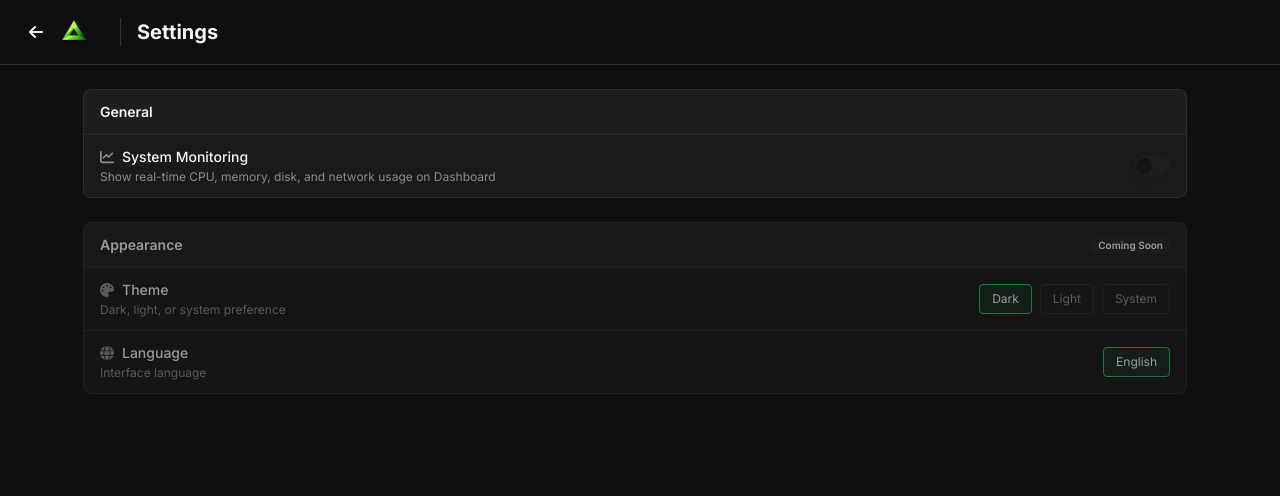
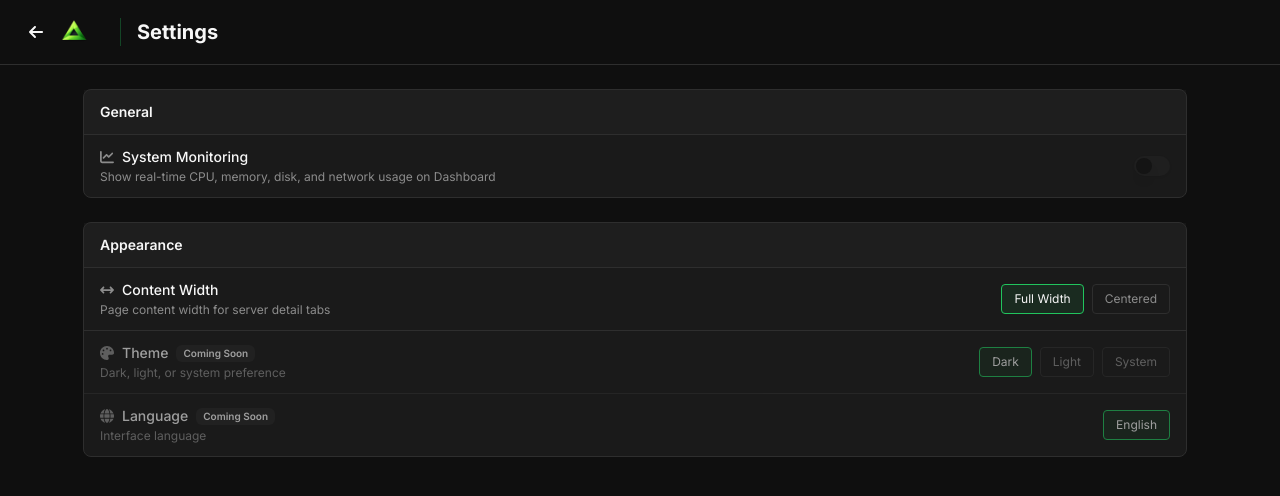
Before and after one commit to xscr33m/Game-Servum, a React (Vite) app in the folder client/: page /settings in a window 1280 px wide. Shown: the top 496 px of the page. Built offline with nearby package versions, Linux system fonts and the light colour scheme; no server answers.

Commit message:
feat: implement content width management across server detail tabs and settings

```diff
--- a/client/src/components/server-details/ConfigTab.tsx
+++ b/client/src/components/server-details/ConfigTab.tsx
@@ -22,7 +22,9 @@ import { Tabs, TabsContent, TabsList, TabsTrigger } from "@/components/ui/tabs";
 import { CodeMirrorEditor } from "@/components/ui/code-editor";
 import { useBackend } from "@/hooks/useBackend";
 import { useWebSocket } from "@/hooks/useWebSocket";
+import { useContentWidth } from "@/hooks/useContentWidth";
 import { toastSuccess } from "@/lib/toast";
+import { cn } from "@/lib/utils";
 import { getConfigEditor } from "@/components/server-details/games/registry";
 import type { GameServer } from "@/types";
 
@@ -41,6 +43,7 @@ interface ConfigTabProps {
 export function ConfigTab({ server, onRefresh }: ConfigTabProps) {
   const { api, isConnected } = useBackend();
   const { subscribe } = useWebSocket();
+  const { contentClass } = useContentWidth();
   const [loading, setLoading] = useState(true);
   const [saving, setSaving] = useState(false);
   const [error, setError] = useState<string | null>(null);
@@ -187,7 +190,7 @@ export function ConfigTab({ server, onRefresh }: ConfigTabProps) {
     !initialMode
   ) {
     return (
-      <div className="max-w-5xl mx-auto px-4 py-6 w-full">
+      <div className={cn("px-4 pt-4 pb-6 w-full", contentClass)}>
         <div className="py-8 text-center text-muted-foreground">
           Loading configuration...
         </div>
@@ -199,7 +202,7 @@ export function ConfigTab({ server, onRefresh }: ConfigTabProps) {
   if (initialMode) {
     const Editor = getConfigEditor(server.gameId);
     return (
-      <div className="max-w-5xl mx-auto px-4 py-6 w-full space-y-4">
+      <div className={cn("px-4 pt-4 pb-6 w-full space-y-4", contentClass)}>
         <Alert>
           <FaCircleInfo className="h-4 w-4" />
           <AlertDescription>
@@ -233,7 +236,7 @@ export function ConfigTab({ server, onRefresh }: ConfigTabProps) {
 
   if (error && !currentState?.rawContent) {
     return (
-      <div className="max-w-5xl mx-auto px-4 py-6 w-full">
+      <div className={cn("px-4 pt-4 pb-6 w-full", contentClass)}>
         <Alert variant="destructive">
           <FaCircleExclamation className="h-4 w-4" />
           <AlertDescription>{error}</AlertDescription>
@@ -246,10 +249,10 @@ export function ConfigTab({ server, onRefresh }: ConfigTabProps) {
   const hasMultipleFiles = configFiles.length > 1;
 
   return (
-    <div className="flex flex-col flex-1 min-h-0">
+    <div className="flex flex-col flex-1 min-h-0 pt-2">
       {/* Messages */}
       {error && (
-        <div className="max-w-5xl mx-auto w-full px-4 pt-4">
+        <div className={cn("w-full px-4 pt-4", contentClass)}>
           <Alert variant="destructive">
             <FaCircleExclamation className="h-4 w-4" />
             <AlertDescription>{error}</AlertDescription>
@@ -261,7 +264,12 @@ export function ConfigTab({ server, onRefresh }: ConfigTabProps) {
       {currentState && (
         <Tabs defaultValue="form" className="flex flex-col flex-1 min-h-0">
           <div className="shrink-0 border-b bg-background">
-            <div className="max-w-5xl mx-auto px-4 flex flex-wrap items-center justify-between gap-3 py-2">
+            <div
+              className={cn(
+                "px-4 flex flex-wrap items-center justify-between gap-3 pb-2",
+                contentClass,
+              )}
+            >
               <div className="flex items-center gap-3">
                 {/* File selector dropdown for multi-file games */}
                 {hasMultipleFiles && (
@@ -331,7 +339,7 @@ export function ConfigTab({ server, onRefresh }: ConfigTabProps) {
           </div>
 
           <TabsContent value="form" className="flex-1 overflow-y-auto mt-0">
-            <div className="max-w-5xl mx-auto px-4 py-6">
+            <div className={cn("px-4 pt-4 pb-6", contentClass)}>
               {(() => {
                 const Editor = getConfigEditor(server.gameId);
                 return Editor ? (
@@ -355,7 +363,7 @@ export function ConfigTab({ server, onRefresh }: ConfigTabProps) {
           </TabsContent>
 
           <TabsContent value="raw" className="flex-1 min-h-0 mt-0 px-4 py-4">
-            <div className="max-w-5xl mx-auto h-full">
+            <div className={cn("h-full", contentClass)}>
               <div className="rounded-md border overflow-hidden h-full min-h-[300px]">
                 <CodeMirrorEditor
                   content={currentState.rawContent}
--- a/client/src/components/server-details/FilesTab.tsx
+++ b/client/src/components/server-details/FilesTab.tsx
@@ -9,6 +9,8 @@ import {
 } from "@/components/ui/select";
 import { FileExplorer } from "@/components/file-explorer/FileExplorer";
 import { useBackend } from "@/hooks/useBackend";
+import { useContentWidth } from "@/hooks/useContentWidth";
+import { cn } from "@/lib/utils";
 import type { GameServer } from "@/types";
 
 interface BrowsableRoot {
@@ -22,6 +24,7 @@ interface FilesTabProps {
 
 export function FilesTab({ server }: FilesTabProps) {
   const { api, isConnected } = useBackend();
+  const { contentClass } = useContentWidth();
   const [roots, setRoots] = useState<BrowsableRoot[]>([]);
   const [selectedRoot, setSelectedRoot] = useState<string>("");
   const [loading, setLoading] = useState(true);
@@ -64,7 +67,12 @@ export function FilesTab({ server }: FilesTabProps) {
   }
 
   return (
-    <div className="flex flex-col flex-1 min-h-0 px-4 py-4 gap-4">
+    <div
+      className={cn(
+        "flex flex-col flex-1 min-h-0 px-4 py-4 gap-4",
+        contentClass,
+      )}
+    >
       {/* Root selector */}
       {roots.length > 1 ? (
         <div className="flex items-center gap-3 shrink-0">
--- a/client/src/components/server-details/LogsTab.tsx
+++ b/client/src/components/server-details/LogsTab.tsx
@@ -38,7 +38,9 @@ import { Label } from "@/components/ui/label";
 import { Badge } from "@/components/ui/badge";
 import { Input } from "@/components/ui/input";
 import { useBackend } from "@/hooks/useBackend";
+import { useContentWidth } from "@/hooks/useContentWidth";
 import { toastSuccess } from "@/lib/toast";
+import { cn } from "@/lib/utils";
 import { logger } from "@/lib/logger";
 import type { GameServer, LogFile, ArchiveSession, LogSettings } from "@/types";
 
@@ -87,6 +89,7 @@ const RETENTION_OPTIONS = [
 
 export function LogsTab({ server }: LogsTabProps) {
   const { api, isConnected } = useBackend();
+  const { contentClass } = useContentWidth();
   // State
   const [currentLogs, setCurrentLogs] = useState<LogFile[]>([]);
   const [archives, setArchives] = useState<ArchiveSession[]>([]);
@@ -385,10 +388,15 @@ export function LogsTab({ server }: LogsTabProps) {
     currentLogs.length + archives.reduce((sum, a) => sum + a.fileCount, 0);
 
   return (
-    <div className="flex flex-col flex-1 min-h-0">
+    <div className="flex flex-col flex-1 min-h-0 pt-2">
       {/* ── Sticky Toolbar ── */}
       <div className="shrink-0 border-b bg-background">
-        <div className="px-4 py-2 flex flex-wrap items-center justify-between gap-2">
+        <div
+          className={cn(
+            "px-4 py-2 flex flex-wrap items-center justify-between gap-2",
+            contentClass,
+          )}
+        >
           {/* Left: file info */}
           <div className="flex items-center gap-2 min-w-0 flex-1">
             <FaFileLines className="h-4 w-4 text-ring shrink-0" />
@@ -470,7 +478,9 @@ export function LogsTab({ server }: LogsTabProps) {
 
         {/* Search + Word Wrap row */}
         {selectedLog && (
-          <div className="px-4 pb-2 flex items-center gap-2">
+          <div
+            className={cn("px-4 pb-2 flex items-center gap-2", contentClass)}
+          >
             <div className="relative flex-1">
               <FaMagnifyingGlass className="absolute left-3 top-1/2 -translate-y-1/2 h-3.5 w-3.5 text-muted-foreground" />
               <Input
@@ -503,11 +513,16 @@ export function LogsTab({ server }: LogsTabProps) {
       </div>
 
       {/* ── Content: Sidebar + Viewer ── */}
-      <div className="flex-1 flex flex-col lg:flex-row min-h-0 overflow-hidden">
+      <div
+        className={cn(
+          "flex-1 flex flex-col lg:flex-row min-h-0 overflow-hidden px-4 pb-4 pt-2 gap-4",
+          contentClass,
+        )}
+      >
         {/* Mobile file list toggle */}
         <button
           type="button"
-          className="lg:hidden shrink-0 flex items-center justify-between w-full px-4 py-2.5 border-b bg-muted/30 text-sm font-medium text-muted-foreground hover:text-foreground transition-colors"
+          className="lg:hidden shrink-0 flex items-center justify-between w-full px-4 py-2.5 rounded-lg border bg-muted/30 text-sm font-medium text-muted-foreground hover:text-foreground transition-colors"
           onClick={() => setSidebarOpen(!sidebarOpen)}
         >
           <div className="flex items-center gap-2">
@@ -554,10 +569,8 @@ export function LogsTab({ server }: LogsTabProps) {
 
         {/* File list sidebar */}
         <div
-          className={`lg:w-72 lg:border-r shrink-0 overflow-y-auto bg-background ${
-            sidebarOpen
-              ? "max-h-64 lg:max-h-none border-b lg:border-b-0"
-              : "hidden lg:block"
+          className={`lg:w-72 shrink-0 overflow-y-auto bg-background rounded-lg border ${
+            sidebarOpen ? "max-h-64 lg:max-h-none" : "hidden lg:block"
           }`}
         >
           {/* Desktop sidebar header */}
@@ -752,7 +765,7 @@ export function LogsTab({ server }: LogsTabProps) {
 
         {/* Log viewer */}
         <div className="flex-1 min-w-0 min-h-0 flex flex-col overflow-hidden">
-          <div className="flex-1 p-4 flex flex-col min-h-0">
+          <div className="flex-1 flex flex-col min-h-0">
             {loadingContent ? (
               <div className="flex-1 flex items-center justify-center text-muted-foreground">
                 <div className="text-center">
--- a/client/src/components/server-details/OverviewTab.tsx
+++ b/client/src/components/server-details/OverviewTab.tsx
@@ -263,7 +263,7 @@ export function OverviewTab({ server, onRefresh }: OverviewTabProps) {
       )}
 
       {/* Metadata bar */}
-      <div className="grid grid-cols-2 gap-3 pb-6 border-b items-center sm:flex sm:flex-wrap sm:gap-x-6 sm:gap-y-3">
+      <div className="grid grid-cols-2 gap-3 pb-4 border-b items-center sm:flex sm:flex-wrap sm:gap-x-6 sm:gap-y-3">
         <div className="flex items-center gap-2">
           <FaServer className="h-3.5 w-3.5 text-muted-foreground" />
           <span className="text-sm text-muted-foreground">Game</span>
--- a/client/src/components/server-details/PlayersTab.tsx
+++ b/client/src/components/server-details/PlayersTab.tsx
@@ -22,7 +22,9 @@ import { Badge } from "@/components/ui/badge";
 import { Tabs, TabsContent, TabsList, TabsTrigger } from "@/components/ui/tabs";
 import { useBackend } from "@/hooks/useBackend";
 import { useGameCapabilities } from "@/hooks/useGameCapabilities";
+import { useContentWidth } from "@/hooks/useContentWidth";
 import { toastSuccess, toastError } from "@/lib/toast";
+import { cn } from "@/lib/utils";
 import type { GameServer, PlayerSummary } from "@/types";
 
 interface PlayersTabProps {
@@ -94,6 +96,7 @@ export function PlayersTab({ server }: PlayersTabProps) {
 
   const { api, subscribe, isConnected } = useBackend();
   const { capabilities } = useGameCapabilities(server.gameId);
+  const { contentClass } = useContentWidth();
 
   const hasWhitelist = capabilities?.whitelist !== false;
   const hasBanList = capabilities?.banList !== false;
@@ -324,10 +327,10 @@ export function PlayersTab({ server }: PlayersTabProps) {
   const offlinePlayers = players.filter((p) => !p.isOnline);
 
   return (
-    <div className="flex flex-col flex-1 min-h-0">
+    <div className="flex flex-col flex-1 min-h-0 pt-2">
       {/* Error message */}
       {error && (
-        <div className="max-w-5xl mx-auto w-full px-4 pt-4">
+        <div className={cn("w-full px-4 pt-4", contentClass)}>
           <Alert variant="destructive">
             <FaCircleExclamation className="h-4 w-4" />
             <AlertDescription>{error}</AlertDescription>
@@ -342,7 +345,12 @@ export function PlayersTab({ server }: PlayersTabProps) {
         className="flex flex-col flex-1 min-h-0"
       >
         <div className="shrink-0 border-b bg-background">
-          <div className="max-w-5xl mx-auto px-4 flex flex-wrap items-center justify-between gap-3 py-2">
+          <div
+            className={cn(
+              "px-4 flex flex-wrap items-center justify-between gap-3 pb-2",
+              contentClass,
+            )}
+          >
             <TabsList>
               <TabsTrigger value="overview" className="gap-2">
                 <FaUsers className="h-4 w-4 text-ring/70" />
@@ -427,7 +435,7 @@ export function PlayersTab({ server }: PlayersTabProps) {
 
         {/* ── Player Overview Tab ── */}
         <TabsContent value="overview" className="flex-1 overflow-y-auto mt-0">
-          <div className="max-w-5xl mx-auto px-4 py-6 space-y-0">
+          <div className={cn("px-4 pt-4 pb-6 space-y-0", contentClass)}>
             {/* Online Players */}
             <div className="pb-6 border-b">
               <div className="flex items-center justify-between mb-3">
@@ -824,7 +832,7 @@ export function PlayersTab({ server }: PlayersTabProps) {
             value="whitelist"
             className="flex-1 min-h-0 mt-0 px-4 py-4"
           >
-            <div className="max-w-5xl mx-auto h-full">
+            <div className={cn("h-full", contentClass)}>
               {filesLoading ? (
                 <div className="text-center py-8 text-muted-foreground text-sm">
                   Loading...
@@ -848,7 +856,7 @@ export function PlayersTab({ server }: PlayersTabProps) {
         {/* ── Ban List Tab ── */}
         {hasBanList && (
           <TabsContent value="ban" className="flex-1 min-h-0 mt-0 px-4 py-4">
-            <div className="max-w-5xl mx-auto h-full">
+            <div className={cn("h-full", contentClass)}>
               {filesLoading ? (
                 <div className="text-center py-8 text-muted-foreground text-sm">
                   Loading...
--- /dev/null
+++ b/client/src/hooks/useContentWidth.ts
@@ -0,0 +1,40 @@
+import { useSyncExternalStore } from "react";
+import { getElectronSettings } from "@/lib/electronSettings";
+
+const STORAGE_KEY = "content_width_mode";
+
+type ContentWidthMode = "full" | "centered";
+
+const listeners = new Set<() => void>();
+
+function emitChange() {
+  for (const listener of listeners) {
+    listener();
+  }
+}
+
+function subscribe(listener: () => void): () => void {
+  listeners.add(listener);
+  return () => listeners.delete(listener);
+}
+
+function getSnapshot(): ContentWidthMode {
+  const value = getElectronSettings().getItem(STORAGE_KEY);
+  return value === "centered" ? "centered" : "full";
+}
+
+export function setContentWidthMode(mode: ContentWidthMode): void {
+  getElectronSettings().setItem(STORAGE_KEY, mode);
+  emitChange();
+}
+
+export function useContentWidth(): {
+  contentClass: string;
+  mode: ContentWidthMode;
+} {
+  const mode = useSyncExternalStore(subscribe, getSnapshot, getSnapshot);
+  return {
+    mode,
+    contentClass: mode === "centered" ? "max-w-5xl mx-auto w-full" : "",
+  };
+}
--- a/client/src/pages/ServerDetail.tsx
+++ b/client/src/pages/ServerDetail.tsx
@@ -12,6 +12,7 @@ import {
 } from "react-icons/fa6";
 import { Button } from "@/components/ui/button";
 import { Badge } from "@/components/ui/badge";
+import { useContentWidth } from "@/hooks/useContentWidth";
 import { OverviewTab } from "@/components/server-details/OverviewTab";
 import { ConfigTab } from "@/components/server-details/ConfigTab";
 import { ModsTab } from "@/components/server-details/ModsTab";
@@ -30,6 +31,7 @@ import { AppHeader } from "@/components/AppHeader";
 import { AgentStatusBanner } from "@/components/agent/AgentStatusBanner";
 import { DeleteServerDialog } from "@/components/server-details/dialogs/DeleteServerDialog";
 import { CancelInstallDialog } from "@/components/server-details/dialogs/CancelInstallDialog";
+import { cn } from "@/lib/utils";
 import {
   toastSuccess,
   toastError,
@@ -64,6 +66,7 @@ const validSections: ServerSection[] = [
 export function ServerDetail() {
   const { id, tab } = useParams<{ id: string; tab?: string }>();
   const navigate = useNavigate();
+  const { contentClass } = useContentWidth();
   const [server, setServer] = useState<GameServer | null>(null);
   const [loading, setLoading] = useState(true);
   const [error, setError] = useState<string | null>(null);
@@ -570,7 +573,9 @@ export function ServerDetail() {
                 activeSection !== "files" &&
                 activeSection !== "players" &&
                 activeSection !== "logs" && (
-                  <div className="max-w-5xl mx-auto px-4 py-6 min-h-full">
+                  <div
+                    className={cn("px-4 pt-4 pb-6 min-h-full", contentClass)}
+                  >
                     {activeSection === "overview" && (
                       <OverviewTab server={server} onRefresh={loadServer} />
                     )}
--- a/client/src/pages/Settings.tsx
+++ b/client/src/pages/Settings.tsx
@@ -8,6 +8,7 @@ import {
   FaGlobe,
   FaDesktop,
   FaDownload,
+  FaArrowsLeftRight,
 } from "react-icons/fa6";
 import { Button } from "@/components/ui/button";
 import { Badge } from "@/components/ui/badge";
@@ -18,11 +19,51 @@ import { publicAsset } from "@/lib/assets";
 import { AppHeader } from "@/components/AppHeader";
 import { AgentStatusBanner } from "@/components/agent/AgentStatusBanner";
 import { getElectronSettings } from "@/lib/electronSettings";
+import { useContentWidth, setContentWidthMode } from "@/hooks/useContentWidth";
 import { logger } from "@/lib/logger";
 import { toastSuccess, toastError, toastInfo } from "@/lib/toast";
 
 // Detect if we're in Electron
 const isElectron = typeof window !== "undefined" && "electronAPI" in window;
+
+function ContentWidthSetting() {
+  const { mode } = useContentWidth();
+  return (
+    <div className="px-4 py-3 flex items-center justify-between gap-4">
+      <div className="flex-1">
+        <div className="flex items-center gap-2 mb-0.5">
+          <FaArrowsLeftRight className="h-3.5 w-3.5 text-muted-foreground" />
+          <Label className="text-sm font-medium">Content Width</Label>
+        </div>
+        <p className="text-xs text-muted-foreground">
+          Page content width for server detail tabs
+        </p>
+      </div>
+      <div className="flex gap-2">
+        <button
+          onClick={() => setContentWidthMode("full")}
+          className={`px-3 py-1.5 text-xs rounded border ${
+            mode === "full"
+              ? "bg-ring/10 border-ring text-foreground"
+              : "border-border text-muted-foreground hover:border-ring/50 hover:text-foreground transition-colors"
+          }`}
+        >
+          Full Width
+        </button>
+        <button
+          onClick={() => setContentWidthMode("centered")}
+          className={`px-3 py-1.5 text-xs rounded border ${
+            mode === "centered"
+              ? "bg-ring/10 border-ring text-foreground"
+              : "border-border text-muted-foreground hover:border-ring/50 hover:text-foreground transition-colors"
+          }`}
+        >
+          Centered
+        </button>
+      </div>
+    </div>
+  );
+}
 
 export function Settings() {
   const navigate = useNavigate();
@@ -280,22 +321,25 @@ export function Settings() {
             </div>
           </section>
 
-          {/* ── Appearance (Coming Soon) ── */}
-          <section className="rounded-lg border bg-card mb-6 opacity-60">
+          {/* ── Appearance ── */}
+          <section className="rounded-lg border bg-card mb-6">
             <div className="px-4 py-3 border-b bg-muted/30">
-              <div className="flex items-center justify-between">
-                <h2 className="font-semibold text-sm">Appearance</h2>
-                <Badge variant="secondary" className="text-[10px] px-1.5 py-0">
-                  Coming Soon
-                </Badge>
-              </div>
+              <h2 className="font-semibold text-sm">Appearance</h2>
             </div>
             <div className="divide-y">
-              <div className="px-4 py-3 flex items-center justify-between gap-4">
+              <ContentWidthSetting />
+
+              <div className="px-4 py-3 flex items-center justify-between gap-4 opacity-60">
                 <div className="flex-1">
                   <div className="flex items-center gap-2 mb-0.5">
                     <FaPalette className="h-3.5 w-3.5 text-muted-foreground" />
                     <Label className="text-sm font-medium">Theme</Label>
+                    <Badge
+                      variant="secondary"
+                      className="text-[10px] px-1.5 py-0"
+                    >
+                      Coming Soon
+                    </Badge>
                   </div>
                   <p className="text-xs text-muted-foreground">
                     Dark, light, or system preference
@@ -323,11 +367,17 @@ export function Settings() {
                 </div>
               </div>
 
-              <div className="px-4 py-3 flex items-center justify-between gap-4">
+              <div className="px-4 py-3 flex items-center justify-between gap-4 opacity-60">
                 <div className="flex-1">
                   <div className="flex items-center gap-2 mb-0.5">
                     <FaGlobe className="h-3.5 w-3.5 text-muted-foreground" />
                     <Label className="text-sm font-medium">Language</Label>
+                    <Badge
+                      variant="secondary"
+                      className="text-[10px] px-1.5 py-0"
+                    >
+                      Coming Soon
+                    </Badge>
                   </div>
                   <p className="text-xs text-muted-foreground">
                     Interface language
```
